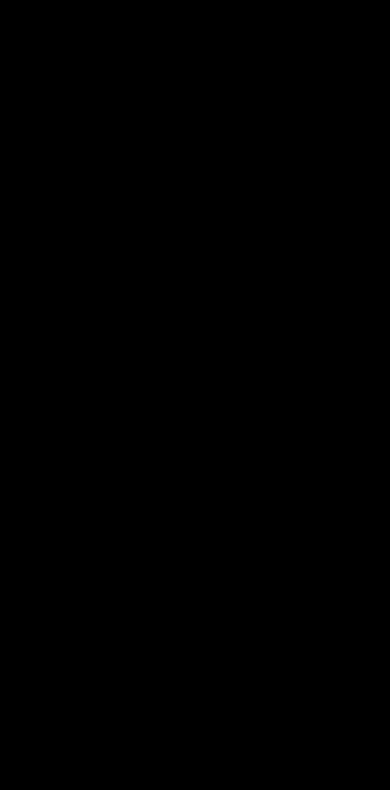
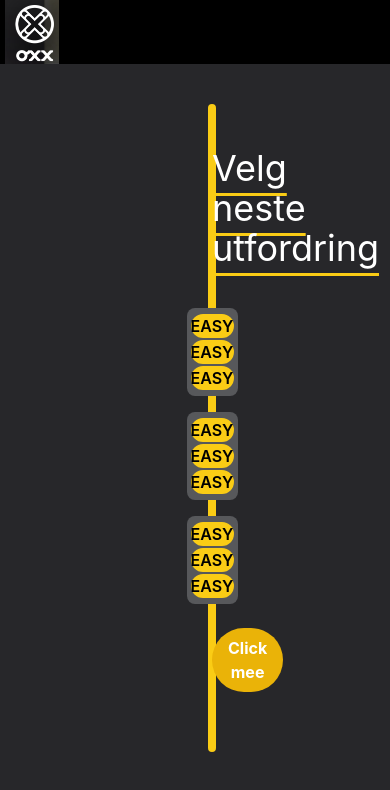
Before and after one commit to HAAJBachelor/gamification-frontend, a React (Create React App) app in the folder gamefication-frontend/: page /game in a window 390 px wide. Before the commit this address had no page. Shown: the top 790 px of the page. Built offline with nearby package versions, Linux system fonts and the light colour scheme.

Commit message:
NewCard added that should be responsive and work with every components. Some tweeks done to mainpage and logo components and Header created

```diff
--- a/gamefication-frontend/src/App.tsx
+++ b/gamefication-frontend/src/App.tsx
@@ -3,11 +3,11 @@ import './App.css';
 
 import {BrowserRouter as Router, Route, Routes} from 'react-router-dom';
 
-import GameEditor from "./components/CodeEditor/GameEditor";
 import MainPaige from "./components/Pages/MainPaige";
 import RulesPage from "./components/Pages/RulesPage";
 import EditorPage from "./components/Pages/EditorPage";
 import QuestionSelectorPage from './components/Pages/QuestionSelectorPage';
+import GamePage from "./components/Pages/GamePage";
 
 function App() {
 
@@ -15,7 +15,7 @@ function App() {
         <Router>
             <Routes>
                 <Route path="/" element={<MainPaige/>}/>
-                <Route path="/editor" element={<GameEditor/>}/>
+                <Route path="/game" element={<GamePage/>}/>
                 <Route path="/rules" element={<RulesPage/>}/>
                 <Route path="/editorPage" element={<EditorPage/>}/>
                 <Route path="/questionSelectorPage" element={<QuestionSelectorPage/>}/>
--- a/gamefication-frontend/src/components/CodeEditor/GameEditor.tsx
+++ b/gamefication-frontend/src/components/CodeEditor/GameEditor.tsx
@@ -1,5 +1,6 @@
 import React from 'react';
 import Editor from "@monaco-editor/react";
+
 const GameEditor = () => {
     function handleEditorChange(value: any, event: any) {
         console.log("here is the current model value:", value);
@@ -9,9 +10,11 @@ const GameEditor = () => {
             <div className='mx-auto justify-'>
                 <h2>asdasdasdasdasd</h2>
             </div>
+
             <Editor
-                    height="100vh"
-                    width="100vh"
+                    height="60vh"
+                    width="80vh"
+
                     defaultLanguage="javascript"
                     defaultValue="// some comment"
                     theme={"vs-dark"}
--- /dev/null
+++ b/gamefication-frontend/src/components/CodeEditor/Problem.tsx
@@ -0,0 +1,11 @@
+import React from 'react';
+
+const Problem = () => {
+    return (
+        <div className='flex flex-row'>
+
+        </div>
+    );
+};
+
+export default Problem;
--- a/gamefication-frontend/src/components/CodeEditor/Questions.tsx
+++ /dev/null
@@ -1,11 +0,0 @@
-import React from 'react';
-
-const Questions = () => {
-    return (
-        <div>
-
-        </div>
-    );
-};
-
-export default Questions;
--- /dev/null
+++ b/gamefication-frontend/src/components/Pages/GamePage.tsx
@@ -0,0 +1,48 @@
+import React, {useState} from 'react';
+import NewCard from "../UI/NewCard";
+import {Title} from "../Title/Title";
+import Questions from "../Problems/Questions";
+import GameEditor from "../CodeEditor/GameEditor";
+import Problem from "../CodeEditor/Problem";
+import Header from "../Header";
+
+const GamePage = () => {
+
+    const [state, setState] = useState(true);
+
+    const newEditorHandler = () => {
+        setState(false)
+    }
+    const closeEditorHandler = () => {
+        setState(true)
+    }
+    return (
+        <div className='bg-zinc-800 h-screen'>
+            <Header/>
+            {state &&
+                <NewCard>
+                    <div>
+                        <Title title="Velg neste utfordring"/><Questions/>
+                        <div className='py-4'>
+                            <button onClick={newEditorHandler}
+                                    className="bg-yellow-500 text-white font-bold py-2 px-4 rounded-full">Click mee
+                            </button>
+                        </div>
+                    </div>
+                </NewCard>}
+            {!state && <NewCard>
+                <div className='flex flex-row justify-space-between'>
+                    <Problem/>
+                    <GameEditor/>
+                </div>
+                <div className='py-4'>
+                    <button onClick={closeEditorHandler}
+                            className="bg-yellow-500 text-white font-bold py-2 px-4 rounded-full">Click me
+                    </button>
+                </div>
+            </NewCard>}
+        </div>
+    );
+};
+
+export default GamePage;
--- a/gamefication-frontend/src/components/Pages/MainPaige.tsx
+++ b/gamefication-frontend/src/components/Pages/MainPaige.tsx
@@ -11,7 +11,7 @@ const MainPaige = () => {
     }
     return (
         <>
-            <div className='bg-gray-800 h-screen '>
+            <div className='bg-zinc-800h-screen '>
                 <Header/>
                 <NewCard>
                     <div className='flex flex-col justify-center'>
--- a/gamefication-frontend/src/components/Problems/Questions.tsx
+++ b/gamefication-frontend/src/components/Problems/Questions.tsx
@@ -3,7 +3,7 @@ import { Problem } from "../models";
 import Question from "./Question";
 
 type Props = {
-    //data: Array<Problem>
+
 }
 const Questions: React.FC<Props> = (props) => {
 
```
Also changed, not shown: gamefication-frontend/src/components/UI/Button.tsx (+7 -2 lines).
